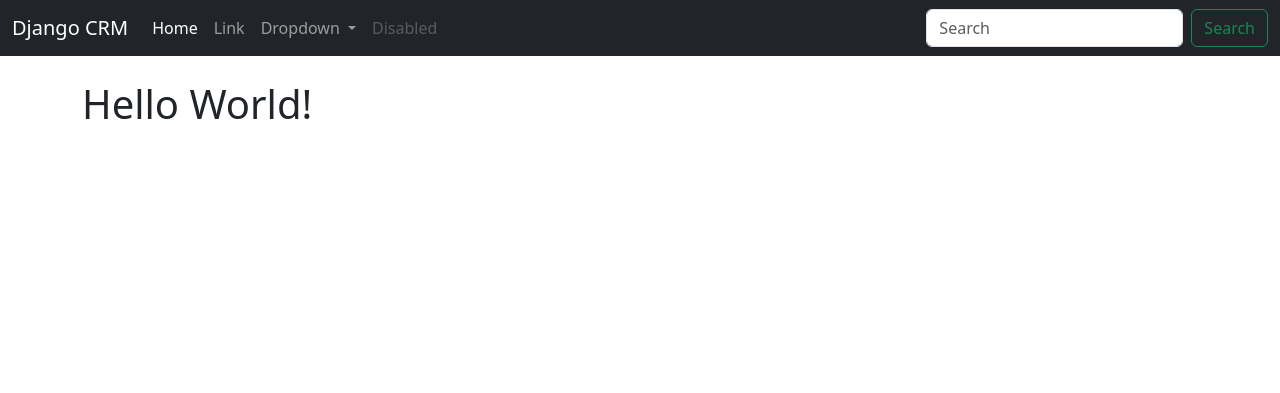
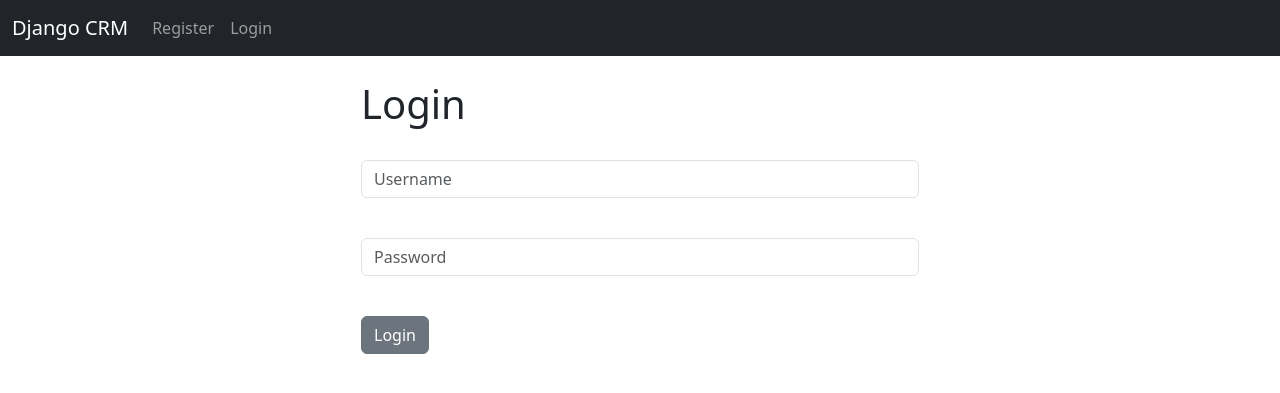
Before and after one commit to kepp1er/Django-CRM, a Django app: page / in a window 1280 px wide. Shown: the top 393 px of the page. Run offline with Django 5.2, Linux system fonts and the light colour scheme.

Commit message:
'registration'

```diff
--- a/website/templates/base.html
+++ b/website/templates/base.html
@@ -10,8 +10,16 @@
     {% include 'navbar.html' %}
     <div class="container">
         <br/>
+        {% if messages %}
+          {% for message in messages %}
+          <div class="alert alert-warning alert-dismissible fade show" role="alert">
+            {{ message }}
+            <button type="button" class="btn-close" data-bs-dismiss="alert" aria-label="Close"></button>
+          </div>
+          {% endfor %}
+        {% endif %}
+
         {% block content%}
-
         {% endblock %}
     </div>
     <script src="https://cdn.jsdelivr.net/npm/bootstrap@5.3.3/dist/js/bootstrap.bundle.min.js" integrity="sha384-YvpcrYf0tY3lHB60NNkmXc5s9fDVZLESaAA55NDzOxhy9GkcIdslK1eN7N6jIeHz" crossorigin="anonymous"></script>
--- a/website/templates/home.html
+++ b/website/templates/home.html
@@ -1,4 +1,32 @@
 {%extends 'base.html'%}
 {%block content%}
-<h1>Hello World!</h1>
+
+<div class="col-md-6 offset-md-3">
+
+{% if user.is_authenticated %}
+
+<h1>Hello World</h1>
+
+{% else %}
+<h1>Login</h1>
+<br/>
+<form method="POST" action="{% url 'home' %}">
+    {% csrf_token %}
+    <form>
+        <div class="mb-3">
+
+          <input type="text" class="form-control" name="username", placeholder="Username" required>
+
+        </div><br/>
+        <div class="mb-3">
+          <input type = "password" class ="form-control" name="password", placeholder="Password" required>
+        </div>
+        <br/>
+        <button type="submit" class="btn btn-secondary">Login</button>
+      </form>
+</form>
+</div>
+
+{% endif %}
+
 {%endblock%}
--- a/website/templates/navbar.html
+++ b/website/templates/navbar.html
@@ -6,31 +6,21 @@
       </button>
       <div class="collapse navbar-collapse" id="navbarSupportedContent">
         <ul class="navbar-nav me-auto mb-2 mb-lg-0">
+
+          {% if user.is_authenticated %}
+
           <li class="nav-item">
-            <a class="nav-link active" aria-current="page" href="#">Home</a>
+            <a class="nav-link" href="{% url 'logout' %}">Logout</a>
+          </li>
+          {% else %}
+          <li class="nav-item">
+            <a class="nav-link" href="{% url 'register' %}">Register</a>
           </li>
           <li class="nav-item">
-            <a class="nav-link" href="#">Link</a>
+            <a class="nav-link" href="{% url 'home' %}">Login</a>
           </li>
-          <li class="nav-item dropdown">
-            <a class="nav-link dropdown-toggle" href="#" role="button" data-bs-toggle="dropdown" aria-expanded="false">
-              Dropdown
-            </a>
-            <ul class="dropdown-menu">
-              <li><a class="dropdown-item" href="#">Action</a></li>
-              <li><a class="dropdown-item" href="#">Another action</a></li>
-              <li><hr class="dropdown-divider"></li>
-              <li><a class="dropdown-item" href="#">Something else here</a></li>
-            </ul>
-          </li>
-          <li class="nav-item">
-            <a class="nav-link disabled" aria-disabled="true">Disabled</a>
-          </li>
+          {% endif %}
         </ul>
-        <form class="d-flex" role="search">
-          <input class="form-control me-2" type="search" placeholder="Search" aria-label="Search">
-          <button class="btn btn-outline-success" type="submit">Search</button>
-        </form>
       </div>
     </div>
   </nav>
--- /dev/null
+++ b/website/templates/register.html
@@ -0,0 +1,6 @@
+{%extends 'base.html'%}
+{%block content%}
+
+<h1>Register</h1>
+
+{% endblock %}
--- a/website/urls.py
+++ b/website/urls.py
@@ -2,4 +2,6 @@ from django.urls import path
 from . import views
 urlpatterns = [
     path('', views.home, name='home'),
+    path('logout/', views.logout_user, name='logout'),
+    path('register/', views.register_user, name='register'),
 ]
--- a/website/views.py
+++ b/website/views.py
@@ -1,4 +1,29 @@
-from django.shortcuts import render
+from django.shortcuts import render, redirect
+from django.contrib.auth import authenticate, login, logout
+from django.contrib import messages
+
 
 def home(request):
-    return render(request, 'home.html', {})
+    if request.method == 'POST':
+        username = request.POST['username']
+        password = request.POST['password']
+        user=authenticate(request, username = username, password=password)
+        if user is not None:
+            login(request, user)
+            messages.success(request, "You Have Been Logged In!")
+            return redirect('home')
+        else:
+            messages.success(request, "There Was An Error Logging In...Please Try Again")
+            return redirect('home')
+    else:
+        return render(request,'home.html', {})
+
+
+
+def logout_user(request):
+    logout(request)
+    messages.success(request, "You have been logged out....")
+    return redirect('home')
+
+def register_user(request):
+    return render(request,'register.html', {})
```
Also changed, not shown: mydb.py (deleted, +0 -13 lines), website/forms.py (added, +30 -0 lines).
